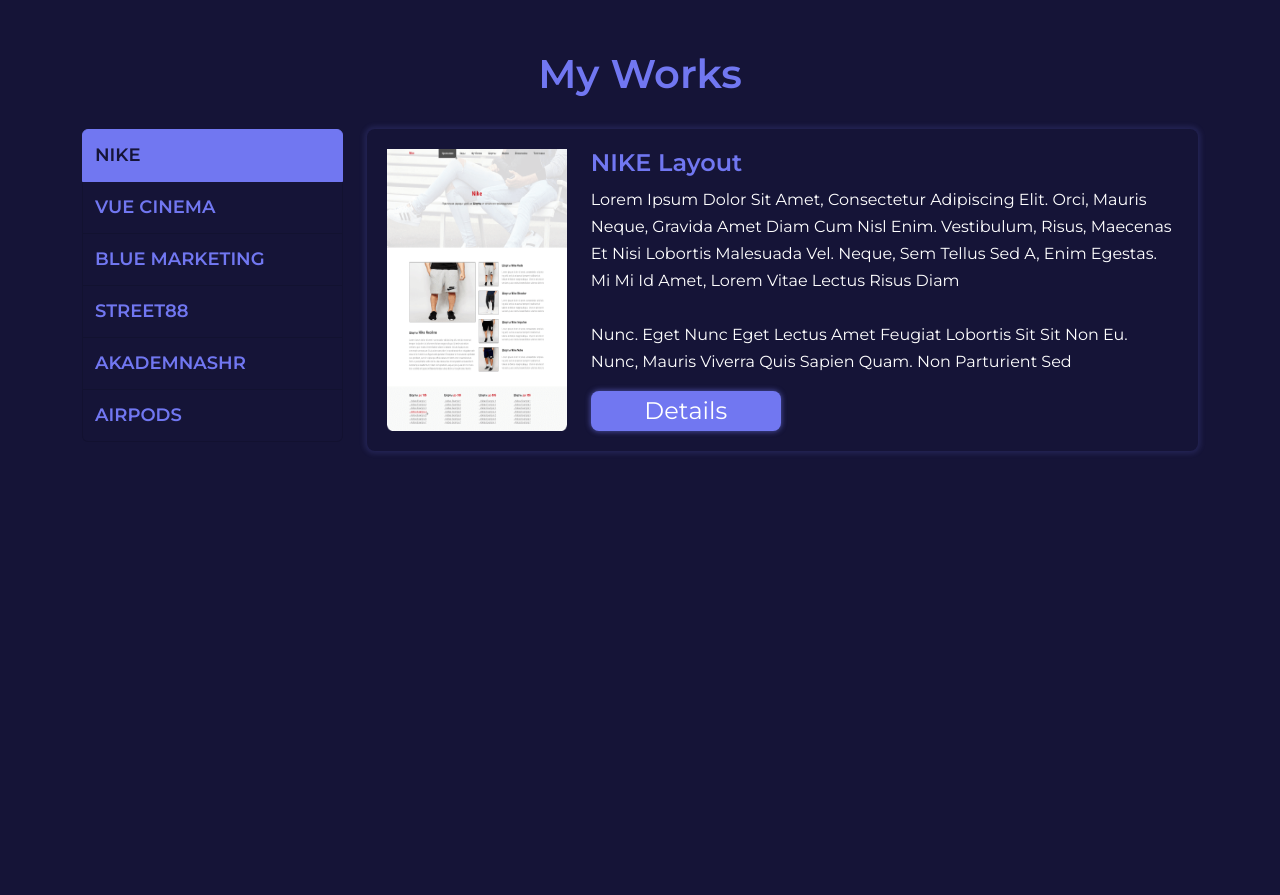
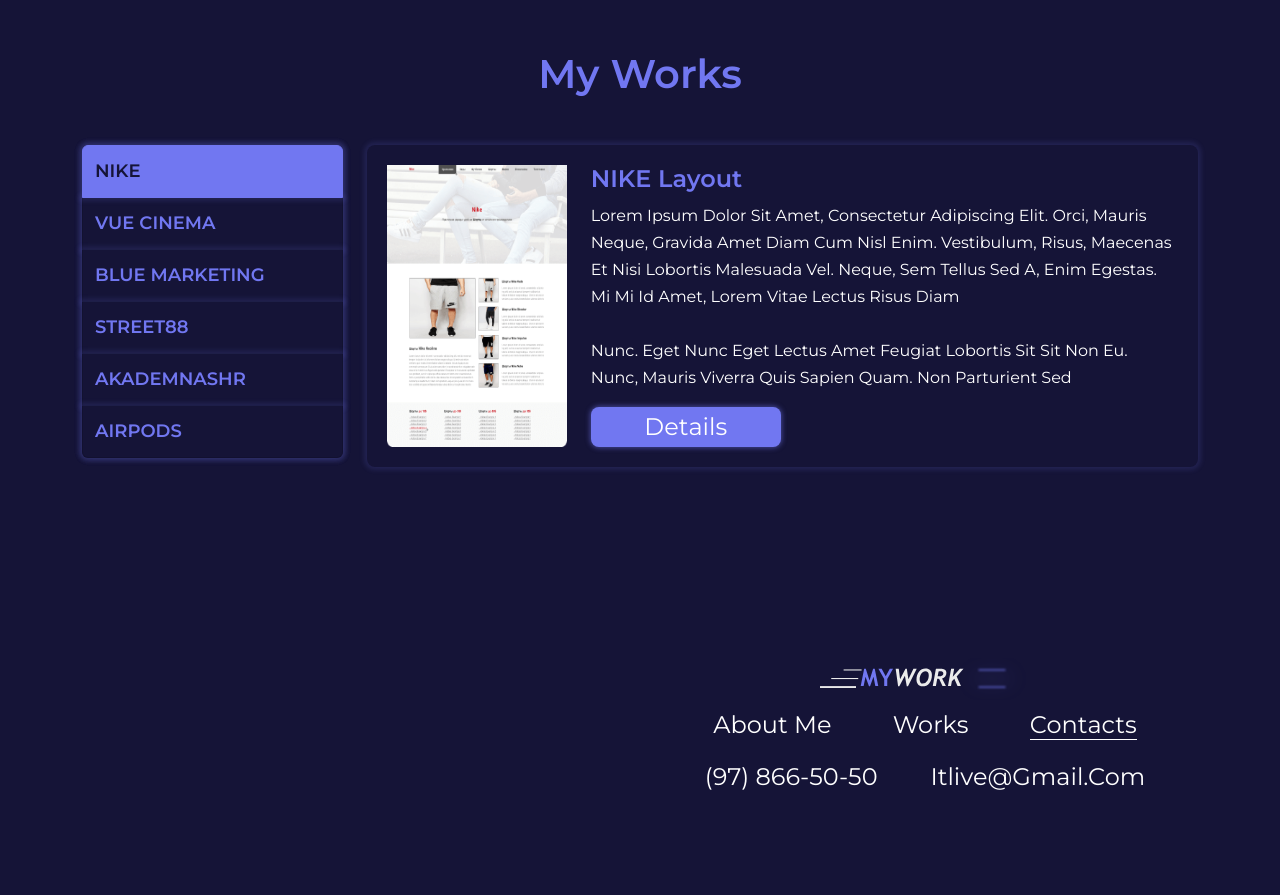
Before and after one commit to JasurbekStar/my-work-new-star, a plain HTML site: page index.html in a window 1280 px wide. Shown: the part 1680-2575 px from the top of the page. Before the commit the page ends 2206 px from the top, so only its background shows below. Drawn offline with Linux system fonts and the light colour scheme.

Commit message:
footer-end

```diff
--- a/css/main.css
+++ b/css/main.css
@@ -239,7 +239,8 @@ body {
   right: -9px;
 }
 .about-image__img {
-  width: 460px;
+  max-width: 460px;
+  width: 100%;
   height: 425px;
   margin: auto;
 }
@@ -377,6 +378,7 @@ body {
     font-weight: 600;
     text-transform: uppercase;
     padding: 12px;
+    box-shadow: 0px 0px 5px 3px rgba(113, 119, 241, 0.15);
 
 }
 .work-list__group.active {
@@ -389,4 +391,30 @@ body {
     color: var(--body);
     border: 1px solid var(--primary-color);
 }
+.work-group {
+  box-shadow: 0px 0px 5px 3px rgba(113, 119, 241, 0.15);
+}
 /*   WORK SECTION */
+
+
+/* SITE-FOOTER */
+.site-footer {
+  padding-top: 100px;
+  padding-bottom: 100px;
+}
+.footer-list {
+  padding: 0;
+}
+.footer-link,
+.footer-phone,
+.footer-mail {
+  font-family: var(--Montserrat);
+  color: var(--footer-link);
+  font-size: 24px;
+  font-weight: 400;
+  text-transform: capitalize;
+}
+
+.footer-item:nth-child(3) .footer-link {
+  border-bottom: 1px solid var(--footer-link);
+}
--- a/index.html
+++ b/index.html
@@ -15,7 +15,6 @@
 </head>
 <body>
 
-
     <!-- SITE-HEADER-HERO -->
 
     <div class="site-header-hero">
@@ -28,7 +27,6 @@
                   </button>
                   <div class="collapse navbar-collapse" id="navbarSupportedContent">
                     <ul class="navbar-nav ms-auto mb-2 mb-lg-0 align-items-center gap-4">
-
                       <li class="nav-item">
                         <a class="nav-link header-nav__link" href="#">About me</a>
                       </li>
@@ -221,8 +219,8 @@
         <div class="container">
           <h2 class="work-title title text-center">My Works</h2>
           <div class="row">
-            <div class="col-3">
-              <div class="list-group" id="list-tab" role="tablist">
+            <div class="col-12 col-lg-3 my-3">
+              <div class="list-group work-group" id="list-tab" role="tablist">
                 <a class="list-group-item list-group-item-action work-list__group active" id="list-home-list" data-bs-toggle="list" href="#list-home" role="tab" aria-controls="list-home">Nike</a>
                 <a class="list-group-item list-group-item-action work-list__group" id="list-profile-list" data-bs-toggle="list" href="#list-profile" role="tab" aria-controls="list-profile">Vue Cinema</a>
                 <a class="list-group-item list-group-item-action work-list__group" id="list-messages-list" data-bs-toggle="list" href="#list-messages" role="tab" aria-controls="list-messages">Blue marketing</a>
@@ -232,16 +230,16 @@
 
               </div>
             </div>
-            <div class="col-9">
+            <div class="col-12 col-lg-9 my-3">
               <div class="tab-content" id="nav-tabContent">
                 <div class="tab-pane work-tab__pane fade show active" id="list-home" role="tabpanel" aria-labelledby="list-home-list">
                   <div class="row">
-                    <div class="col-xl-3">
+                    <div class="col-12 col-lg-3 col-xl-3 d-none d-lg-block">
                       <div class="work-image">
                         <img src="./img/nike1.png" alt="Project image" class="work-image__item w-100 h-100">
                       </div>
                     </div>
-                    <div class="col-xl-9">
+                    <div class="col-12 col-lg-9 col-xl-9">
                       <div class="work-desc">
                         <h3 class="work-desc__title">NIKE Layout</h3>
                         <p class="work-desc__text">
@@ -362,6 +360,34 @@ nunc. Eget nunc eget lectus amet feugiat lobortis sit sit non eu. Nunc, mauris v
     </main>
      <!-- SITE-MAIN -->
 
+     <!-- SITE-FOOTER -->
+    <footer class="site-footer">
+      <div class="container">
+        <div class="row justify-content-start justify-content-lg-end">
+          <div class="col-12 col-lg-6 col-xl-6 text-center">
+              <a href="#!" class="logo"></a>
+              <ul class="footer-list flex-column flex-md-row d-md-flex justify-content-evenly">
+                <li class="footer-item">
+                  <a href="#!" class="footer-link">about Me</a>
+                </li>
+                <li class="footer-item">
+                  <a href="#!" class="footer-link">Works</a>
+                </li>
+                <li class="footer-item">
+                  <a href="#!" class="footer-link">Contacts</a>
+                </li>
+              </ul>
+
+              <div class="footer-contact d-flex justify-content-evenly">
+                <a href="tel:998978665050" class="footer-phone">(97) 866-50-50</a>
+                <a href="mailto:itlive@gmail.com" class="footer-mail">itlive@gmail.com</a>
+              </div>
+          </div>
+        </div>
+      </div>
+    </footer>
+     <!-- SITE-FOOTER -->
+
     <!-- bootstrap script file -->
     <script src="./libs/bootstrap.bundle.min.js"></script>
 </body>
```
